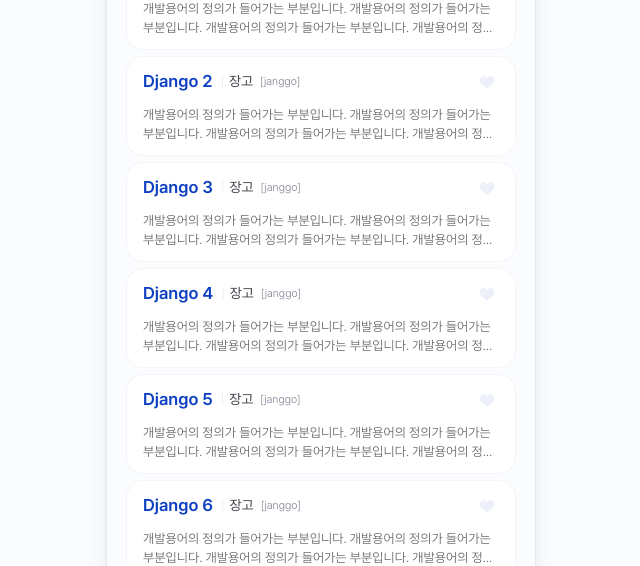
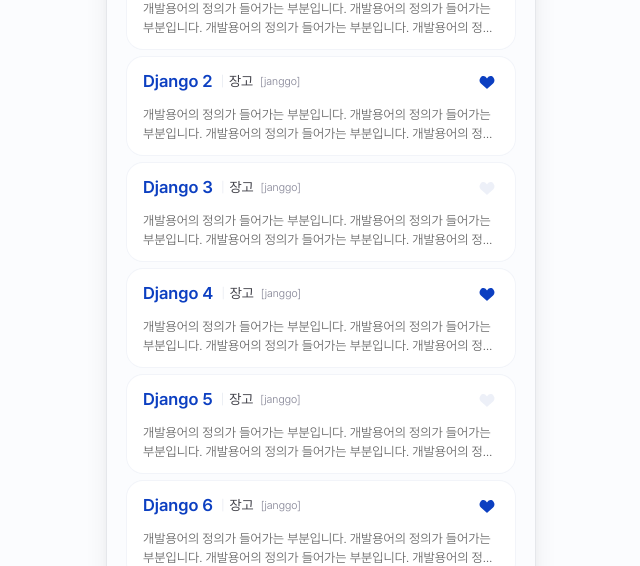
Before and after one commit to Devminjeong-eum/frontend, a Next.js app: page /home in a window 1280 px wide. Shown: the part 201-767 px from the top of the page, without its empty margins (319-959 px from the left). Built offline with nearby package versions, Linux system fonts and the light colour scheme; a web font is replaced by a local one.

Commit message:
fix: HomeClientPage 컴포넌트좋아요  props 전달 추가

```diff
--- a/src/components/pages/home/index.tsx
+++ b/src/components/pages/home/index.tsx
@@ -4,13 +4,15 @@ import Pagination from '@/components/pages/home/Pagination';
 import { useState } from 'react';
 import usePosts from '@/hooks/query/usePosts';
 import HomeItem from './HomeItem';
+import Error from '../error';
 
 export default function Home() {
   const [current, setCurrent] = useState(1);
-  const { data } = usePosts(current);
+  const { data, error } = usePosts(current);
 
   return (
     <>
+      {error && <Error />}
       <main className="p-5 rounded-[24px] bg-[#FBFCFE] -mt-[20px] z-50 flex flex-col gap-[8px]">
         {data?.data.map((item) => (
           <HomeItem
@@ -20,6 +22,7 @@ export default function Home() {
             wordId={item.wordId}
             wordName={item.wordName}
             wordSpeak={item.wordSpeak}
+            wordLike={item.wordLike}
           />
         ))}
         {data && (
--- a/src/hooks/query/usePosts.ts
+++ b/src/hooks/query/usePosts.ts
@@ -12,7 +12,7 @@ for (let i = 1; i <= 100; i++) {
     wordDiacritic: '[janggo]',
     wordDescription:
       '개발용어의 정의가 들어가는 부분입니다. 개발용어의 정의가 들어가는 부분입니다. 개발용어의 정의가 들어가는 부분입니다. 개발용어의 정의임.',
-    wordLike: i % 2 === 0 ? true : false,
+    wordLike: i % 2 === 0,
   });
 }
 
@@ -51,7 +51,6 @@ const usePosts = (pageNumber: number) => {
   return useSuspenseQuery<MainDataType>({
     queryKey: [QUERY_KEYS.HOME_KEY, pageNumber],
     queryFn: () => fetchFakeData_Home(pageNumber),
-
     staleTime: 1000 * 60 * 3600,
   });
 };
```
